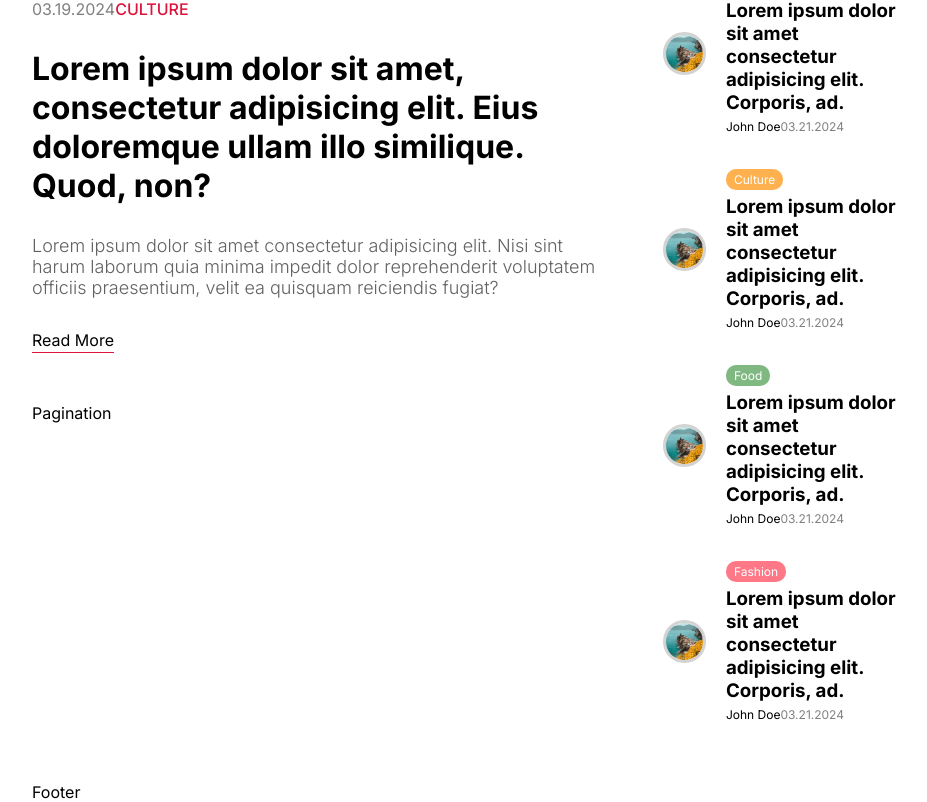
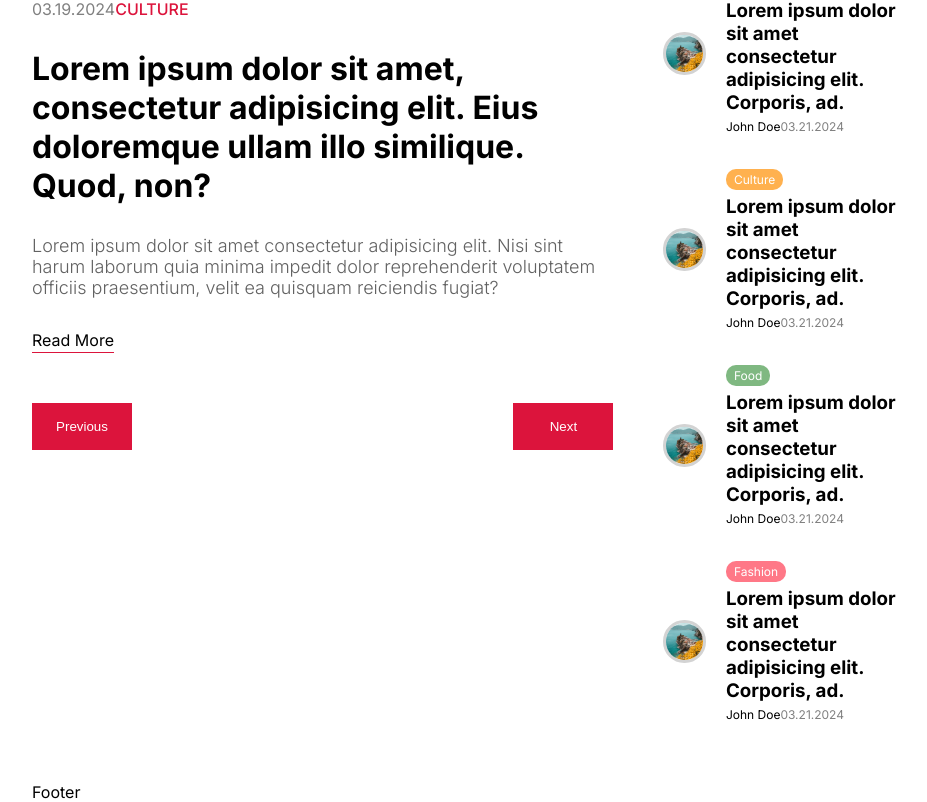
Before and after one commit to Kevincxv/blog-app, a Next.js app: page / in a window 1280 px wide. Shown: the part 2548-3350 px from the top of the page, without its empty margins (176-1103 px from the left). Built offline with nearby package versions, Linux system fonts and the light colour scheme.

Commit message:
Pagination Button

```diff
--- a/src/components/pagination/Pagination.jsx
+++ b/src/components/pagination/Pagination.jsx
@@ -4,7 +4,8 @@ import styles from "./pagination.module.css"
 const Pagination = () => {
   return (
     <div className={styles.container}>
-        Pagination
+        <button className={styles.button}>Previous</button>
+        <button className={styles.button}>Next</button>
     </div>
   )
 }
--- a/src/components/pagination/pagination.module.css
+++ b/src/components/pagination/pagination.module.css
@@ -1,3 +1,13 @@
 .container {
+    display: flex;
+    justify-content: space-between;
+}
 
+.button {
+    width: 100px;
+    border: none;
+    padding: 16px;
+    background-color: crimson;
+    color: white;
+    cursor: pointer;
 }
```
